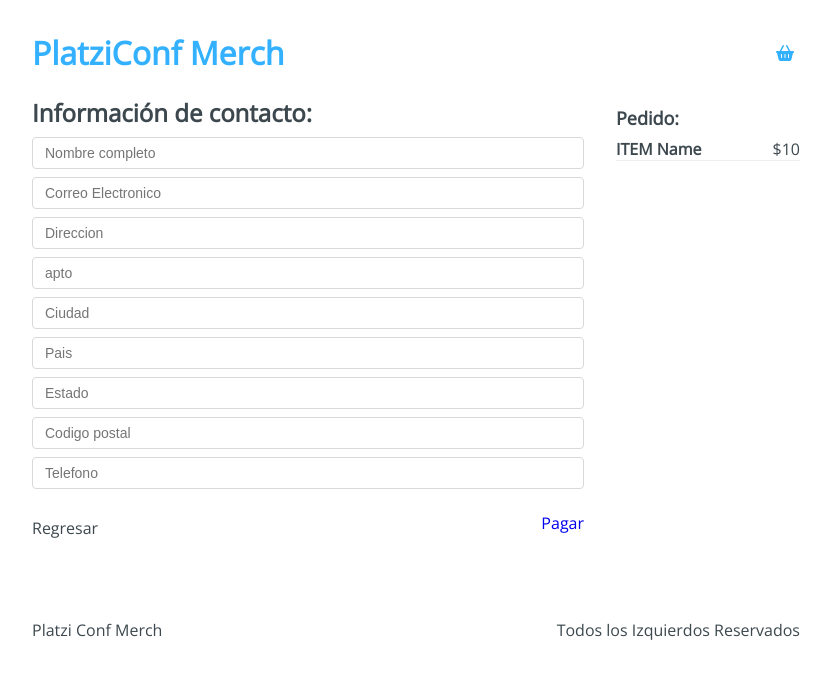
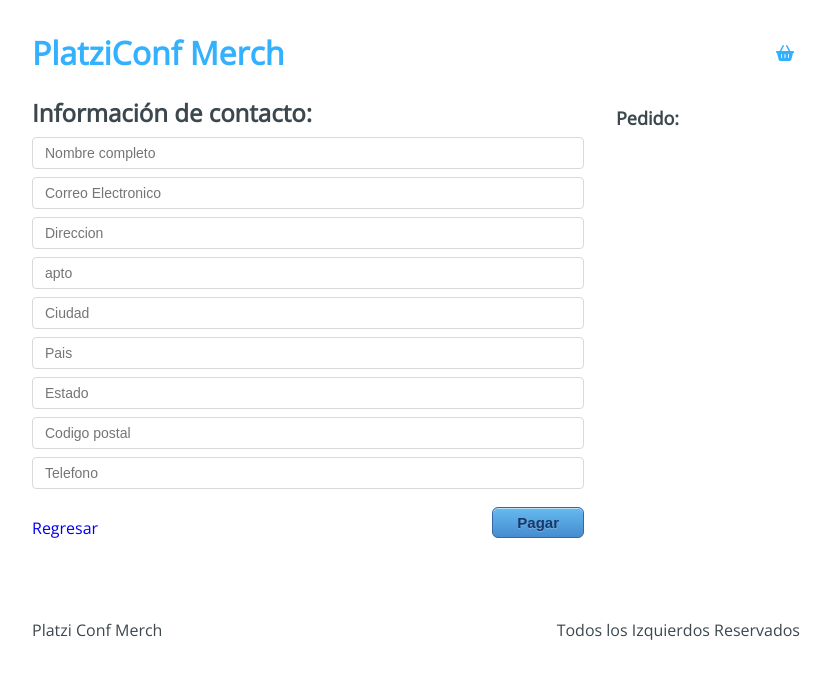
Before and after one commit to adcastiblanco/professional-hooks, a React app: page /checkout/information in a window 1280 px wide. Shown: the top 678 px of the page, without its empty margins (224-1055 px from the left). Built offline with nearby package versions, Linux system fonts and the light colour scheme.

Commit message:
Using react-hook-form and integrating in information

```diff
--- a/package.json
+++ b/package.json
@@ -22,9 +22,11 @@
     "eslint-plugin-jsx-a11y": "^6.4.1",
     "eslint-plugin-prettier": "^3.3.1",
     "eslint-plugin-react": "^7.22.0",
+    "formik": "^2.2.6",
     "prettier": "^2.2.1",
     "react": "^17.0.1",
     "react-dom": "^17.0.1",
+    "react-hook-form": "^6.15.4",
     "react-router-dom": "^5.2.0"
   },
   "devDependencies": {
--- a/src/containers/Checkout/index.jsx
+++ b/src/containers/Checkout/index.jsx
@@ -25,9 +25,8 @@ const Checkout = () => {
               <button type="button"  onClick={handleRemoveItem(product)}><i className='fas fa-trash-alt'/></button>
             </div>
           ))
-        : <h3>Sin pedidos...</h3>
+          : <h3>Sin pedidos...</h3>
         }
-
       </div>
       {cart.length > 0 &&
           <div className="Checkout-sidebar">
--- a/src/containers/Information/index.jsx
+++ b/src/containers/Information/index.jsx
@@ -1,8 +1,19 @@
-import React from 'react';
-import { Link } from 'react-router-dom';
+import React, {useContext} from 'react';
+import { Link, useHistory } from 'react-router-dom';
 import '../../styles/components/Information.css';
+import {useForm} from 'react-hook-form'
+import AppContext from '../../context/AppContext';
 
 const Information = () => {
+  const history = useHistory()
+  const {state: {cart, buyer}, addToBuyer} = useContext(AppContext)
+  const {register, handleSubmit, errors} = useForm()
+
+  const handleOnSubmit = (data) => {
+    addToBuyer(data)
+    history.push('/checkout/payment')
+  }
+
   return (
     <div className="Information">
       <div className="Information-content">
@@ -10,33 +21,38 @@ const Information = () => {
           <h2>Información de contacto:</h2>
         </div>
         <div className="Information-form">
-          <form action="">
-            <input type="text" placeholder="Nombre completo" name="name" />
-            <input type="text" placeholder="Correo Electronico" name="email" />
-            <input type="text" placeholder="Direccion" name="addres" />
-            <input type="text" placeholder="apto" name="apto" />
-            <input type="text" placeholder="Ciudad" name="city" />
-            <input type="text" placeholder="Pais" name="country" />
-            <input type="text" placeholder="Estado" name="state" />
-            <input type="text" placeholder="Codigo postal" name="cp" />
-            <input type="text" placeholder="Telefono" name="phone" />
+          <form>
+            <input ref={register({required: true})}type="text" placeholder="Nombre completo" name="name" />
+            <input ref={register({required: true})}type="text" placeholder="Correo Electronico" name="email" />
+            <input ref={register({required: true})}type="text" placeholder="Direccion" name="addres" />
+            <input ref={register({required: true})}type="text" placeholder="apto" name="apto" />
+            <input ref={register({required: true})}type="text" placeholder="Ciudad" name="city" />
+            <input ref={register({required: true})}type="text" placeholder="Pais" name="country" />
+            <input ref={register({required: true})}type="text" placeholder="Estado" name="state" />
+            <input ref={register({required: true})}type="text" placeholder="Codigo postal" name="cp" />
+            <input ref={register({required: true})}type="text" placeholder="Telefono" name="phone" />
+            {Object.keys(errors).length > 0 && <p>Faltan campos</p>}
           </form>
         </div>
         <div className="Information-buttons">
-          <div className="Information-back">Regresar</div>
+          <div className="Information-back">
+            <Link to='/checkout'>Regresar</Link>
+            </div>
           <div className="Information-next">
-              <Link to="/checkout/payment">Pagar</Link>
+              <button type="submit" onClick={handleSubmit(handleOnSubmit)}>Pagar</button>
           </div>
         </div>
       </div>
       <div className="Information-sidebar">
         <h3>Pedido:</h3>
-        <div className="Information-item">
-          <div className="Information-element">
-            <h4>ITEM Name</h4>
-            <span>$10</span>
-          </div>
-        </div>
+        {cart.map(item =>
+            <div className="Information-item">
+              <div className="Information-element">
+                <h4>{item.title}</h4>
+                <span>${item.price}</span>
+              </div>
+            </div>
+          )}
       </div>
     </div>
   );
--- a/src/hooks/UseInitialState.js
+++ b/src/hooks/UseInitialState.js
@@ -17,9 +17,17 @@ const UseInitialState = () => {
             cart: state.cart.filter(items => items.id !== payload.id)
         })
     }
+
+    const addToBuyer = payload => {
+        setState({
+            ...state,
+            buyer: [...state.buyer, payload]
+        })
+    }
     return {
         addToCart,
         removeFromCart,
+        addToBuyer,
         state
     }
 }
--- a/src/initialState.js
+++ b/src/initialState.js
@@ -1,5 +1,6 @@
 export default {
     cart: [],
+    buyer: [],
     products: [
       {
         'id': '1',
--- a/webpack.config.js
+++ b/webpack.config.js
@@ -55,4 +55,5 @@ module.exports = {
     port: 3005,
     historyApiFallback: true
   },
+  devtool: 'source-map'
 };
```
Also changed, not shown: 1 other file (tests, documents, lock files or other folders).
